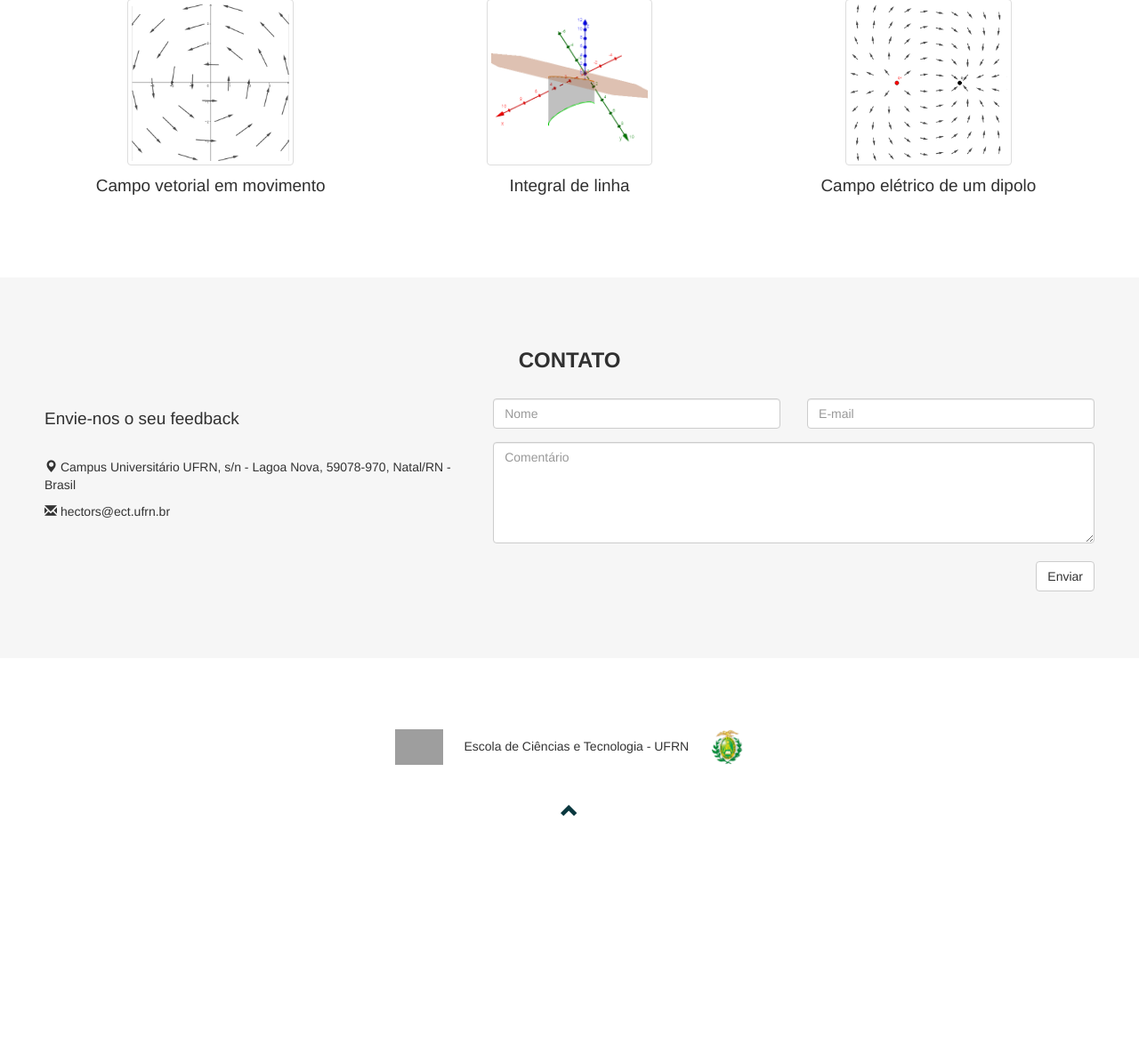
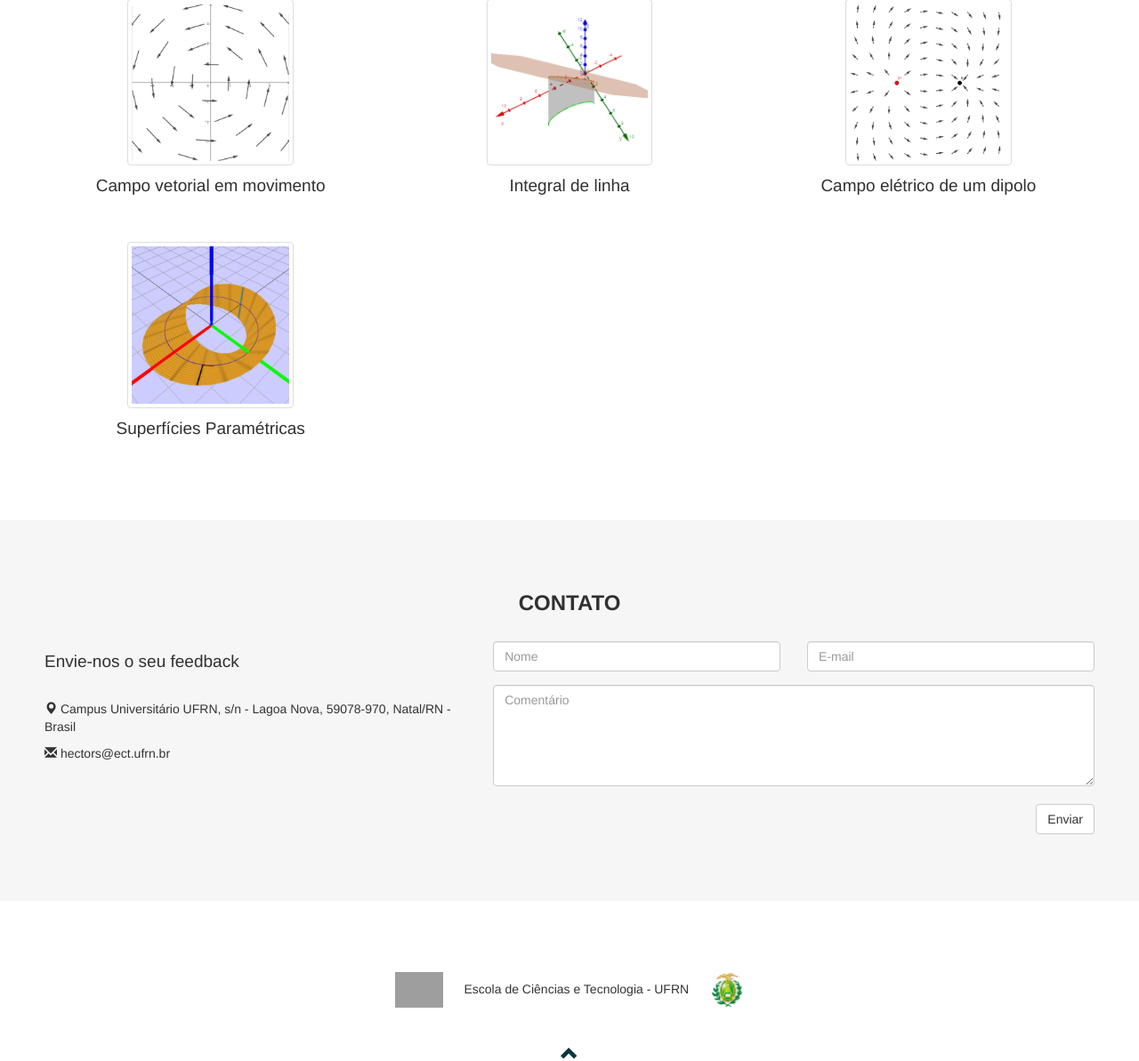
Before and after one commit to macielbarbosa/aulainterativa, a PHP site: page / in a window 1280 px wide. Shown: the part 2067-3260 px from the top of the page at 89% size. Before the commit the page ends 2985 px from the top, so only its background shows below. Run offline with PHP 8.4, Linux system fonts and the light colour scheme; some libraries are stand-ins or nearby versions; grey boxes are pictures that could not be loaded.

Commit message:
Adição do link em index.php para super-parametrica

```diff
--- a/index.php
+++ b/index.php
@@ -4,6 +4,7 @@
   <meta content= "Aula Interativa é um projeto da Escola de Ciências e Tecnologia da UFRN que visa descomplicar o Cálculo e a Álgebra Linear através de gráficos dinâmicos." name="description">
   <title>Aula Interativa</title>
   <meta charset="utf-8">
+  <link rel="icon" href="../icon/favicon.ico"/>
   <meta name="viewport" content="width=device-width, initial-scale=1">
   <link rel="stylesheet" href="https://maxcdn.bootstrapcdn.com/bootstrap/3.3.7/css/bootstrap.min.css">
   <link href="https://fonts.googleapis.com/css?family=Montserrat" rel="stylesheet" type="text/css">
@@ -203,6 +204,17 @@
       </a>
     </div>
   </div>
+  <br>
+  <div class="row">
+    <div class="col-sm-4" align="middle">
+      <a href="super-parametrica" class="thumbnail">
+        <img src="imagens/icon-super-parametrica.png">
+      </a>
+      <a href="super-parametrica">
+        <h4>Superfícies Paramétricas</h4>
+      </a>
+    </div>
+  </div>
 </div>
 
 <div id="contato" class="container-fluid bg-grey">
--- a/super-parametrica/index.html
+++ b/super-parametrica/index.html
@@ -7,7 +7,7 @@
 	<meta name="viewport" content="width=device-width, initial-scale=1">
 
 	<title>Superfície Paramétrica</title>
-	<link rel="icon" href="../icon/favicon.ico" />
+	<link rel="icon" href="../icon/favicon.ico"/>
 
 	<!-- GOOGLE FONTS -->
 	<link href="https://fonts.googleapis.com/css?family=Montserrat" rel="stylesheet" type="text/css">
```
Also changed, not shown: imagens/icon-super-parametrica.png (added).
